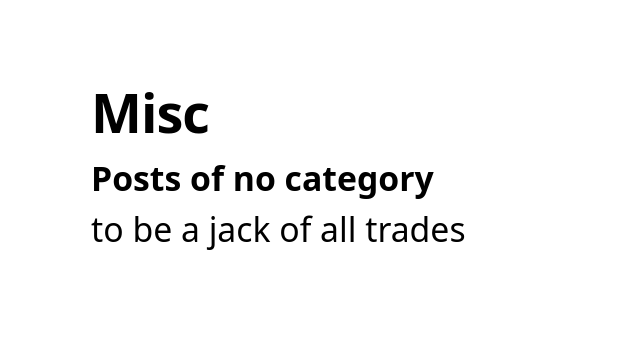
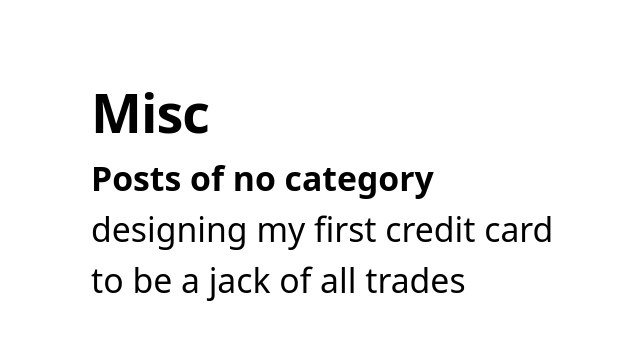
Before and after one commit to aunyks/blog, a Next.js app: page /misc in a window 1280 px wide. Shown: the top 340 px of the page, without its empty margins (17-657 px from the left). Built offline with nearby package versions, Linux system fonts and the light colour scheme.

Commit message:
Add first credit card to misc

```diff
--- a/pages/misc.js
+++ b/pages/misc.js
@@ -6,6 +6,7 @@ export default () => (
     pageTitle="Misc"
     title="Misc"
     subtitle="Posts of no category">
+    <Link href="/2020/8/designing-my-first-credit-card">designing my first credit card</Link>
     <Link href="/2020/8/to-be-a-jack-of-all-trades">to be a jack of all trades</Link>
   </LinksPage>
 )
```
Also changed, not shown: pages/2020/8/designing-my-first-credit-card.js (renamed from pages/2020/8/designing-a-credit-card.js).
